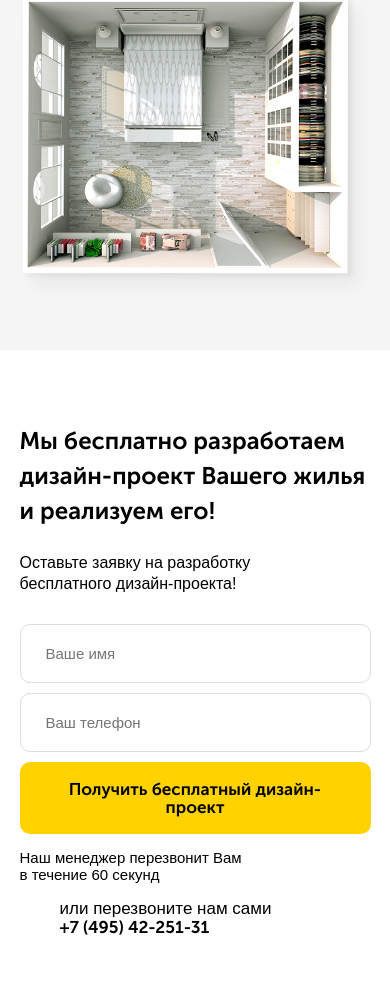
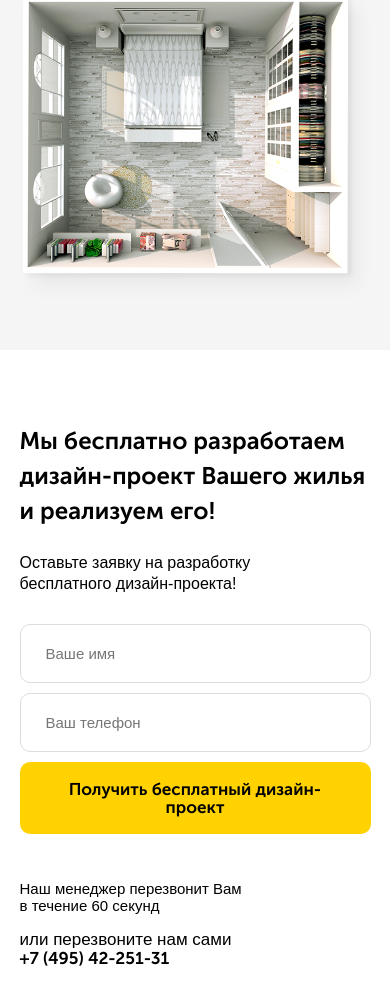
Before and after one commit to Yezha/webstart, a plain HTML site: page src/index.html in a window 390 px wide. Shown: the part 473-1478 px from the top of the page. Drawn offline with Linux system fonts and the light colour scheme; a web font is replaced by a local one.

Commit message:
Add files via upload

```diff
--- a/src/css/style.css
+++ b/src/css/style.css
@@ -407,6 +407,7 @@ img {
 }
 
 .call-block {
+  margin-top: 31px;
   font-size: 17px;
   width: 230px;
   display: inline-block;
@@ -414,6 +415,7 @@ img {
 }
 
 .call-name {
+  margin-top: 31px;
   font-size: 15px;
   width: 230px;
   display: inline-block;
@@ -453,6 +455,15 @@ img {
     font-weight: 400;
     line-height: 18px;
   }
+  .offer__recall {
+    margin: 0;
+  }
+  .offer__number {
+    margin: 0;
+  }
+  .call-block {
+    margin: 0;
+  }
   .section {
     padding: 53px 0;
   }
```
Also changed, not shown: 1 other file.
